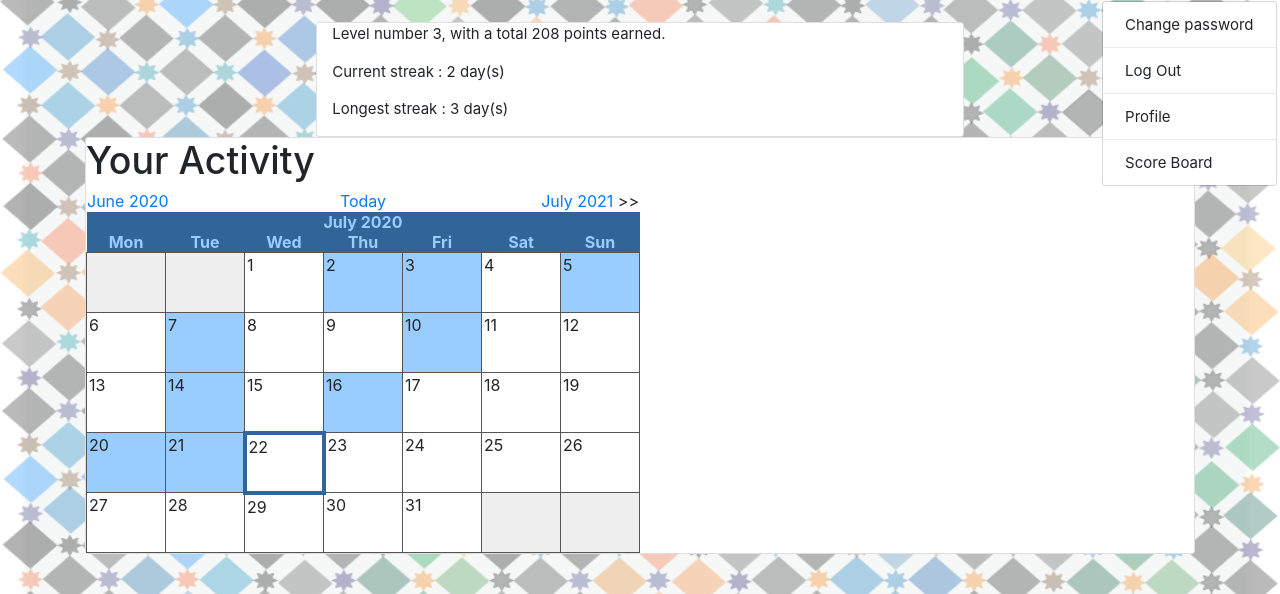
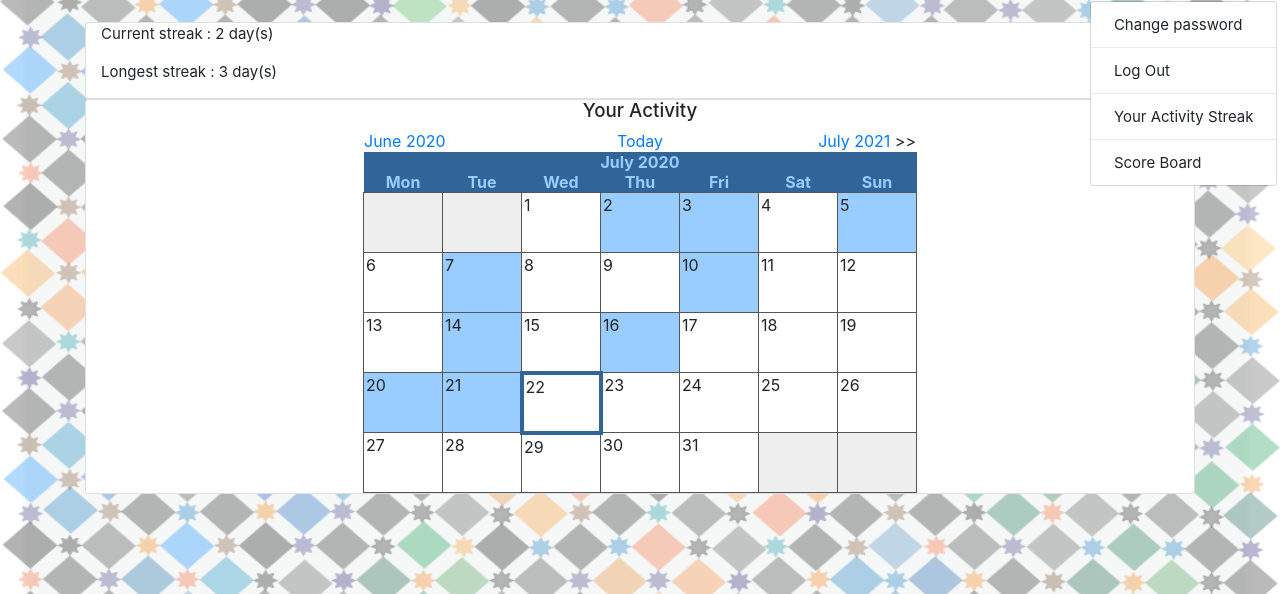
Before and after one commit to natpatto1/Spanish-Inquizition, a Django app: page /courses/profile/ in a window 1280 px wide, after a click that opens the changed part. Shown: the part 56-650 px from the top of the page. Run offline with Django 3.2, Linux system fonts and the light colour scheme; a user stored in the database is signed in; data comes from the database, SQL or seed files in the repository; both versions use the stored data as it was after the commit; some libraries are stand-ins or nearby versions.

Commit message:
latest updates

```diff
--- a/courses/views.py
+++ b/courses/views.py
@@ -274,6 +274,7 @@ class CourseListView(LoginRequiredMixin, LoadQuestionsMixin, View):
             'level_threshold': level_points_threshold,
             'points': points_needed,
             'strength': strength,
+            'level_description': level_threshold.description
         }
 
         return render(request, self.template_name, context)
@@ -337,6 +338,7 @@ class SessionCalendar(HTMLCalendar):
             if day in self.sessions:
                 cssclass += ' filled'
                 body = ['<ul>']
+
 
                 return self.day_cell(cssclass, '%d %s' % (day, ''.join(body)))
             return self.day_cell(cssclass, day)
@@ -487,7 +489,7 @@ class LevelInfo(LoginRequiredMixin, LoadQuestionsMixin, InitializeMixin, View):
             ls = (spanish.spanish_phrase, due)
             ready_to_review.append(ls)
             if str(spanish.information) != '':
-                i =1 +1
+                i =i +1
 
 
 
--- a/static/base.css
+++ b/static/base.css
@@ -85,6 +85,7 @@ html {
     background-color: #99ccff;
 }
 
+
 #calendar td.today {
     border: 4px solid #316497;
 }
--- a/templates/base.html
+++ b/templates/base.html
@@ -35,7 +35,7 @@
                 <a class="dropdown-item" href="{% url 'logout' %}">
                 Log Out</a>
                 <div class="dropdown-divider"></div>
-                <a class="dropdown-item" href="{% url 'profile' %}">Profile</a>
+                <a class="dropdown-item" href="{% url 'profile' %}">Your Activity Streak</a>
                 <div class="dropdown-divider"></div>
                 <a class="dropdown-item" href="{% url 'scoreboard' %}">Score Board</a>
               </div>
--- a/templates/home.html
+++ b/templates/home.html
@@ -107,6 +107,9 @@
                         To unlock the next level you need to earn: </div>
                     <div class="d-flex flex-row bd-highlight mb-3 justify-content-center">
                         <h5 style="color:blue">{{ points }} points</h5></div>
+                    <div class="d-flex flex-row bd-highlight mb-3 justify-content-center">
+                        from level '{{ level_description }}'</div>
+
         </div>
     </div>
         </div>
--- a/templates/level_info.html
+++ b/templates/level_info.html
@@ -119,6 +119,7 @@
         window.speechSynthesis.speak(msg);}
 
     function info(i) {
+        console.log(infos);
         infoModal[i].style.display = "block";
         window.onclick = function(event) {
         if (event.target == infoModal[i]) {
--- a/templates/profile.html
+++ b/templates/profile.html
@@ -8,21 +8,20 @@
 <body class="home">
 <div class="container">
     <div class="row justify-content-around">
-        <div class="col-7 card">
+        <div class="col-12 card">
 
 
-{% for object in course_list %}
-<p>Level number {{ object.level }}, with a total {{ object.score }} points earned.</p>
-{% endfor %}
+
             <p>Current streak : {{ current_streak }} day(s)</p>
             <p>Longest streak : {{ longest_streak.day_streak }} day(s)</p>
         </div>
     </div>
 </div>
+<div></div>
 
 <div class="card">
-<h1>Your Activity</h1>
-<table width="50%">
+<h5 align="center">Your Activity</h5>
+<table width="50%" align="center">
     <tr>
         <td width="20%" align="left">
             <a href="/profile/{{PreviousYear}}/{{PreviousMonth}}/">{{PreviousMonthName}} {{PreviousYear}}</a>
@@ -35,7 +34,7 @@
 
     </tr>
 </table>
-<div id="calendar">
+<div id="calendar" align="center">
   {{Calendar}}
 </div>
 </div>
```
Also changed, not shown: db.sqlite3.
